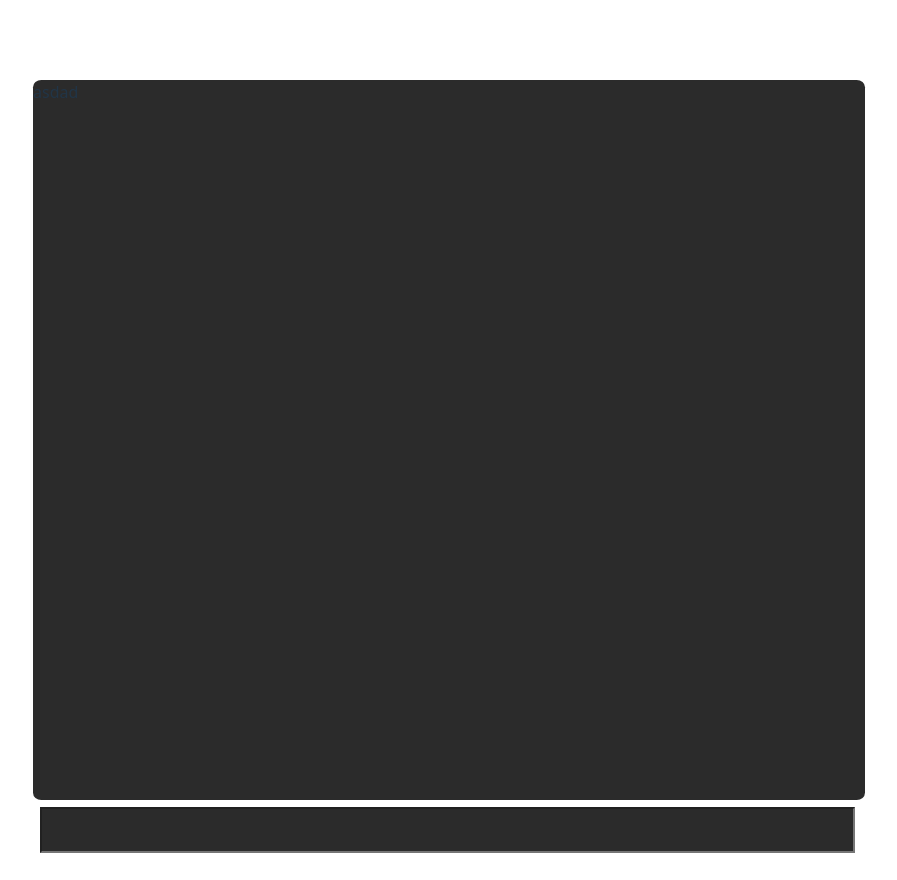
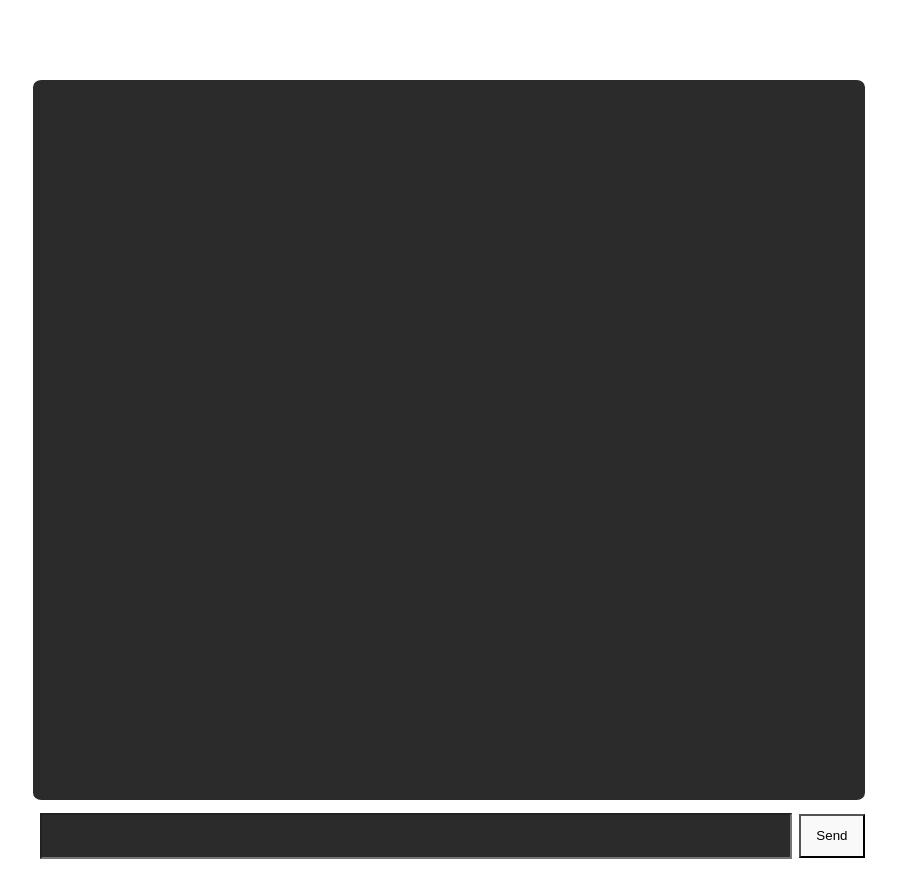
Before and after one commit to AzlaFord/LeetCode-Journey, a React (Vite) app: page /LeetCode-Journey/discuss in a window 1280 px wide. Shown: the whole page, without its empty margins (191-1088 px from the left). Built offline with nearby package versions, Linux system fonts and the light colour scheme.

Commit message:
am facut logica partial la conponenta Discuss

```diff
--- a/src/Discuss/DiscussChat.css
+++ b/src/Discuss/DiscussChat.css
@@ -4,7 +4,8 @@
 }
 
 .chat{
-    display: flex;
+    gap:1rem;
+    display: inline-block;
     justify-content: left;
     height: 90vh;
     width: 65vw;
@@ -20,3 +21,23 @@
     background-color: rgb(43, 43, 43);
     margin: 0.5em;
 }
+.message{
+    height: 3rem;
+    display: flex;
+    align-items: center;
+    margin:1rem;
+    padding-left: 0.5rem;
+    border: solid 1px rgb(255, 255, 255);
+    max-width: 40vw;
+    border-radius: 0.5rem;
+}
+.inputcont{
+    width: 100%;
+    display: flex;
+    justify-content: center;
+    align-items: center;
+}
+.sendButton{
+    height: 5.5vh;
+    width: 5.5vw;
+}
--- a/src/Discuss/DiscussChat.jsx
+++ b/src/Discuss/DiscussChat.jsx
@@ -1,14 +1,47 @@
 import "./DiscussChat.css";
+import { useEffect, useState } from 'react';
 
 function DiscussChat(){
+    const [messages, setMessages] = useState(() => {
+        const savedMessages = localStorage.getItem("discussChat");
+        return savedMessages ? JSON.parse(savedMessages) : [];
+    });
+    const [chatInput, setChatInput] = useState("");
+
+    const handleInputChange = (e) => {
+        setChatInput(e.target.value);
+    }
+
+    const sendInput = () => {
+        if (chatInput.trim() !== "") {
+            let newMessages = [...messages, chatInput];
+            if(newMessages.length > 8) {
+                newMessages = newMessages.slice(newMessages.length - 8);
+            }
+            setMessages(newMessages);
+            setChatInput("");
+        }
+    }
+
+    useEffect(() => {
+        localStorage.setItem("discussChat", JSON.stringify(messages));
+    }, [messages]);
+
     return (
         <div className="blockChat">
             <div className="chat">
-                asdad
+                {messages.map((message, index) => (
+                    <div className="message" key={index}>
+                        {message}
+                    </div>
+                ))}
             </div>
-            <input className="chatbar" type="text" />
-
+            <div className="inputcont">
+                <input className="chatbar" value={chatInput} onChange={handleInputChange} type="text" />
+                <button className="sendButton" onClick={sendInput}>Send</button>
+            </div>
         </div>
     );
 }
+
 export default DiscussChat;
```
